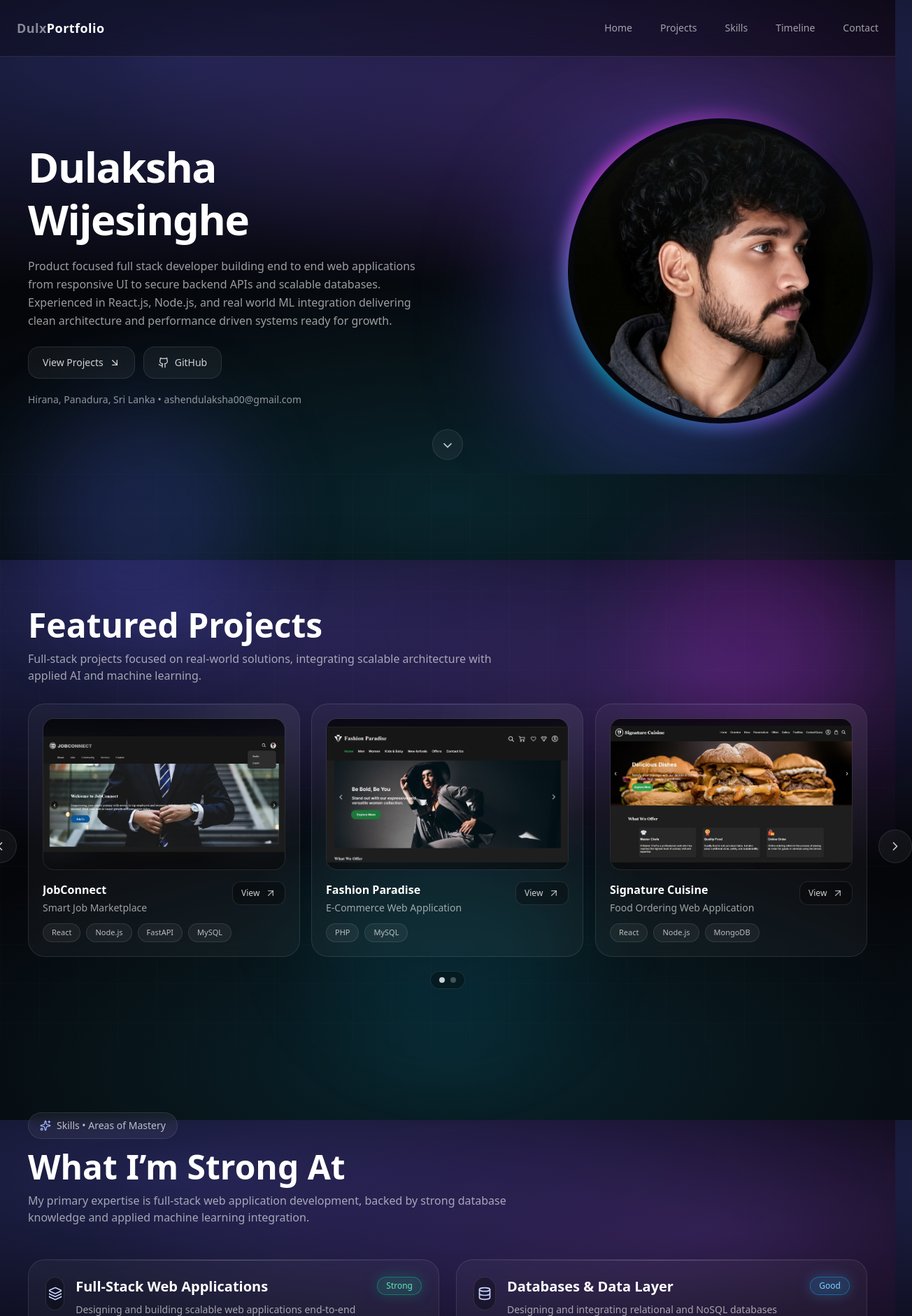
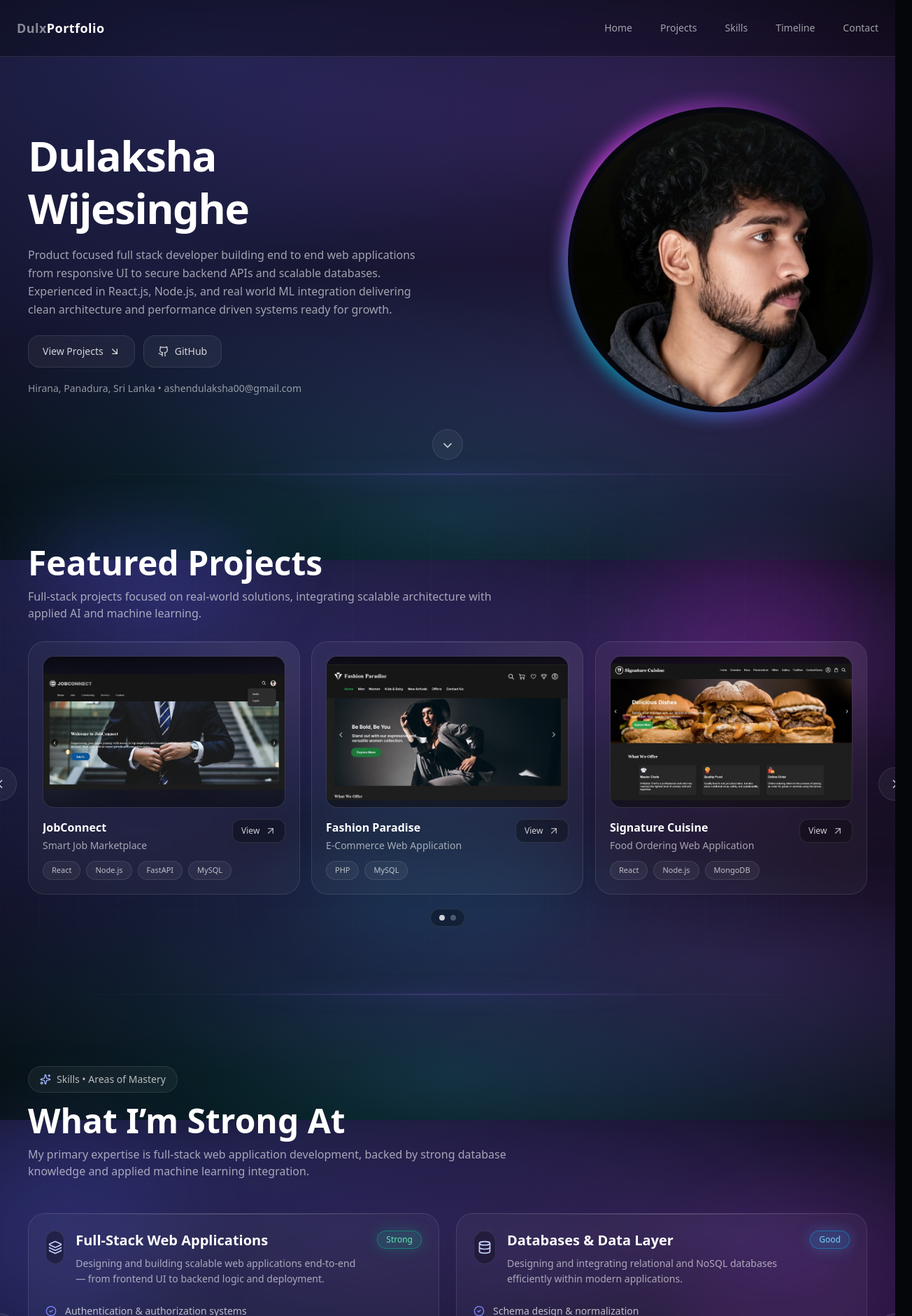
Before and after one commit to DulakshaSL/dulx-portfolio, a React (Vite) app: page / in a window 1280 px wide. Shown: the top 1880 px of the page at 70% size, 1304 px wide, since content can reach past the window. Built offline with nearby package versions, Linux system fonts and the light colour scheme.

Commit message:
Updated Details and bug fixed

```diff
--- a/src/App.jsx
+++ b/src/App.jsx
@@ -5,17 +5,40 @@ import Skills from "./sections/Skills";
 import Timeline from "./sections/Timeline";
 import Contact from "./sections/Contact";
 import Footer from "./components/Footer";
+import SectionDivider from "./components/SectionDivider";
 
 export default function App() {
   return (
-    <main>
+    <div className="relative min-h-screen text-white selection:bg-indigo-500/30 selection:text-white">
+      {/* Fixed global atmospheric radial gradient that seamlessly persists across scrolling without cutoff */}
+      <div
+        className="fixed inset-0 pointer-events-none -z-10"
+        aria-hidden="true"
+        style={{
+          background: `
+            radial-gradient(120vw 60vh at 20% 8%, rgba(99,102,241,0.30), transparent 70%),
+            radial-gradient(100vw 50vh at 80% 20%, rgba(168,85,247,0.25), transparent 70%),
+            radial-gradient(110vw 60vh at 15% 50%, rgba(99,102,241,0.22), transparent 70%),
+            radial-gradient(100vw 55vh at 85% 72%, rgba(168,85,247,0.22), transparent 70%),
+            radial-gradient(90vw 60vh at 50% 92%, rgba(34,211,238,0.20), transparent 75%),
+            #05060a
+          `,
+        }}
+      />
+
       <Navbar />
-      <Hero />
-      <Projects />
-      <Skills />
-      <Timeline />
-      <Contact />
+      <main>
+        <Hero />
+        <SectionDivider />
+        <Projects />
+        <SectionDivider />
+        <Skills />
+        <SectionDivider />
+        <Timeline />
+        <SectionDivider />
+        <Contact />
+      </main>
       <Footer />
-    </main>
+    </div>
   );
 }
--- a/src/components/Footer.jsx
+++ b/src/components/Footer.jsx
@@ -1,6 +1,6 @@
 export default function Footer() {
   return (
-    <footer className="px-5 md:px-10 pt-6 pb-10">
+    <footer className="relative border-t border-white/5 px-5 md:px-10 py-8">
       <div className="mx-auto max-w-6xl text-xs text-white/45">
         © {new Date().getFullYear()} • Built with React + Vite
       </div>
--- /dev/null
+++ b/src/components/SectionDivider.jsx
@@ -0,0 +1,13 @@
+// src/components/SectionDivider.jsx
+export default function SectionDivider() {
+  return (
+    <div className="relative mx-auto max-w-7xl px-5 md:px-10 pointer-events-none select-none" aria-hidden="true">
+      {/* Subtle hairline gradient divider */}
+      <div className="h-px w-full bg-gradient-to-r from-transparent via-white/10 to-transparent" />
+      {/* Multi-color gradient beam matching palette */}
+      <div className="mx-auto h-[1px] w-2/3 -mt-[1px] bg-gradient-to-r from-transparent via-indigo-500/40 via-purple-500/35 to-transparent blur-[1px]" />
+      {/* Soft ambient glow wash */}
+      <div className="mx-auto h-3 w-1/2 -mt-1.5 bg-gradient-to-r from-transparent via-indigo-500/15 via-cyan-500/10 to-transparent blur-md" />
+    </div>
+  );
+}
--- a/src/data/timeline.js
+++ b/src/data/timeline.js
@@ -7,6 +7,13 @@ export const education = [
 ];
 
 export const experience = [
+   {
+    title: "Full-Stack Developer Intern",
+    org: "Source Code Limited",
+    date: "May 2026 – Present",
+
+  },
+
   {
     title: "Account Assistant",
     org: "Abans PLC",
--- a/src/index.css
+++ b/src/index.css
@@ -2,14 +2,22 @@
 
 :root { color-scheme: dark; }
 
-html, body { height: 100%; scroll-behavior: smooth; }
+html {
+  scroll-behavior: smooth;
+}
+
 body {
   margin: 0;
+  min-height: 100vh;
   overflow-x: hidden;
-  background:
-  radial-gradient(120vw 60vh at 20% 10%, rgba(99,102,241,.30), transparent 70%),
-  radial-gradient(100vw 50vh at 80% 20%, rgba(168,85,247,.25), transparent 70%),
-  radial-gradient(90vw 60vh at 50% 90%, rgba(34,211,238,.15), transparent 75%),
-  #05060a;
-
+  background-color: #05060a;
+  background-image:
+    radial-gradient(120vw 60vh at 20% 8%, rgba(99, 102, 241, 0.30), transparent 70%),
+    radial-gradient(100vw 50vh at 80% 20%, rgba(168, 85, 247, 0.25), transparent 70%),
+    radial-gradient(110vw 60vh at 15% 50%, rgba(99, 102, 241, 0.22), transparent 70%),
+    radial-gradient(100vw 55vh at 85% 72%, rgba(168, 85, 247, 0.22), transparent 70%),
+    radial-gradient(90vw 60vh at 50% 92%, rgba(34, 211, 238, 0.20), transparent 75%);
+  background-attachment: fixed;
+  background-repeat: no-repeat;
+  background-size: 100% 100%;
 }
--- a/src/sections/Contact.jsx
+++ b/src/sections/Contact.jsx
@@ -3,7 +3,11 @@ import { profile } from "../data/profile";
 
 export default function Contact() {
   return (
-    <section id="contact" className="px-5 md:px-10 py-16 md:pt-46  md:py-24">
+    <section id="contact" className="relative px-5 md:px-10 py-16 md:py-24 overflow-hidden">
+      {/* Ambient gradient glow */}
+      <div className="pointer-events-none absolute inset-0 -z-10 overflow-hidden">
+        <div className="absolute top-1/2 left-1/2 -translate-x-1/2 -translate-y-1/2 h-[450px] w-[450px] rounded-full bg-gradient-to-tr from-indigo-500/20 via-purple-500/20 to-cyan-500/15 blur-3xl" />
+      </div>
       <div className="mx-auto max-w-6xl">
         <FadeUp>
           <div className="rounded-3xl border border-white/10 bg-white/[0.04] p-8 md:p-10 backdrop-blur shadow-glow">
--- a/src/sections/Hero.jsx
+++ b/src/sections/Hero.jsx
@@ -8,7 +8,7 @@ export default function Hero() {
   return (
     <section
       id="home"
-      className="relative overflow-hidden px-5 pt-6 pb-14 md:px-10 md:pt-24 md:pb-20"
+      className="relative overflow-hidden px-5 md:px-10 pt-8 pb-16 md:pt-20 md:pb-24"
     >
       <div className="mx-auto grid max-w-7xl grid-cols-1 items-center gap-10 md:grid-cols-2 md:gap-12">
         {/* TEXT */}
--- a/src/sections/Projects.jsx
+++ b/src/sections/Projects.jsx
@@ -13,6 +13,7 @@ export default function Projects() {
   // slider
   const [page, setPage] = useState(0);
   const [direction, setDirection] = useState(1);
+  const [paused, setPaused] = useState(false);
 
 
   // swipe
@@ -72,9 +73,9 @@ export default function Projects() {
   const SWIPE_THRESHOLD = 60;
 
   return (
-    <section id="projects"   className="relative px-5 md:px-10 pt-6 md:pt-36 pb-20">
+    <section id="projects" className="relative px-5 md:px-10 py-16 md:py-24 overflow-hidden">
       {/* AI background */}
-      <div className="pointer-events-none absolute inset-0 -z-10">
+      <div className="pointer-events-none absolute inset-0 -z-10 [mask-image:linear-gradient(to_bottom,transparent,black_15%,black_85%,transparent)]">
         <div className="absolute inset-0 opacity-[0.10] [background-image:linear-gradient(to_right,rgba(255,255,255,0.15)_1px,transparent_1px),linear-gradient(to_bottom,rgba(255,255,255,0.15)_1px,transparent_1px)] [background-size:56px_56px]" />
         <div className="absolute -top-24 left-10 h-80 w-80 rounded-full bg-indigo-500/20 blur-3xl" />
         <div className="absolute top-20 right-10 h-80 w-80 rounded-full bg-fuchsia-500/15 blur-3xl" />
@@ -85,7 +86,7 @@ export default function Projects() {
         {/* Heading */}
         <FadeUp>
           <header className="select-none cursor-default">
-            <h2 className="mt-12 text-3xl md:text-5xl font-semibold text-white pointer-events-none">
+            <h2 className="text-3xl md:text-5xl font-semibold text-white pointer-events-none">
               Featured Projects
             </h2>
 
--- a/src/sections/Skills.jsx
+++ b/src/sections/Skills.jsx
@@ -78,8 +78,14 @@ export default function Skills() {
   return (
     <section
       id="skills"
-      className="relative px-5 md:px-10 pb-0 py-16 md:py-24 overflow-hidden"
+      className="relative px-5 md:px-10 py-16 md:py-24 overflow-hidden"
     >
+      {/* Ambient gradient glow */}
+      <div className="pointer-events-none absolute inset-0 -z-10 overflow-hidden">
+        <div className="absolute top-1/4 -left-20 h-80 w-80 rounded-full bg-indigo-500/18 blur-3xl" />
+        <div className="absolute bottom-10 -right-20 h-96 w-96 rounded-full bg-purple-500/16 blur-3xl" />
+      </div>
+
       <div className="mx-auto max-w-7xl">
         {/* Heading */}
         <FadeUp>
--- a/src/sections/Timeline.jsx
+++ b/src/sections/Timeline.jsx
@@ -221,9 +221,15 @@ export default function Timeline() {
   return (
     <section
       id="timeline"
-      className="relative px-5 pt-12 md:px-10 md:py-16"
+      className="relative px-5 md:px-10 py-16 md:py-24 overflow-hidden"
     >
-      <div className="pointer-events-none absolute inset-0 -z-10 opacity-[0.06] [background-image:linear-gradient(to_right,rgba(255,255,255,0.15)_1px,transparent_1px),linear-gradient(to_bottom,rgba(255,255,255,0.15)_1px,transparent_1px)] [background-size:60px_60px]" />
+      <div className="pointer-events-none absolute inset-0 -z-10 opacity-[0.06] [mask-image:linear-gradient(to_bottom,transparent,black_20%,black_80%,transparent)] [background-image:linear-gradient(to_right,rgba(255,255,255,0.15)_1px,transparent_1px),linear-gradient(to_bottom,rgba(255,255,255,0.15)_1px,transparent_1px)] [background-size:60px_60px]" />
+
+      {/* Ambient gradient glow */}
+      <div className="pointer-events-none absolute inset-0 -z-10 overflow-hidden">
+        <div className="absolute top-12 -right-16 h-80 w-80 rounded-full bg-fuchsia-500/18 blur-3xl" />
+        <div className="absolute bottom-12 -left-16 h-80 w-80 rounded-full bg-cyan-500/15 blur-3xl" />
+      </div>
 
       <div className="mx-auto max-w-7xl">
         <FadeUp>
```
